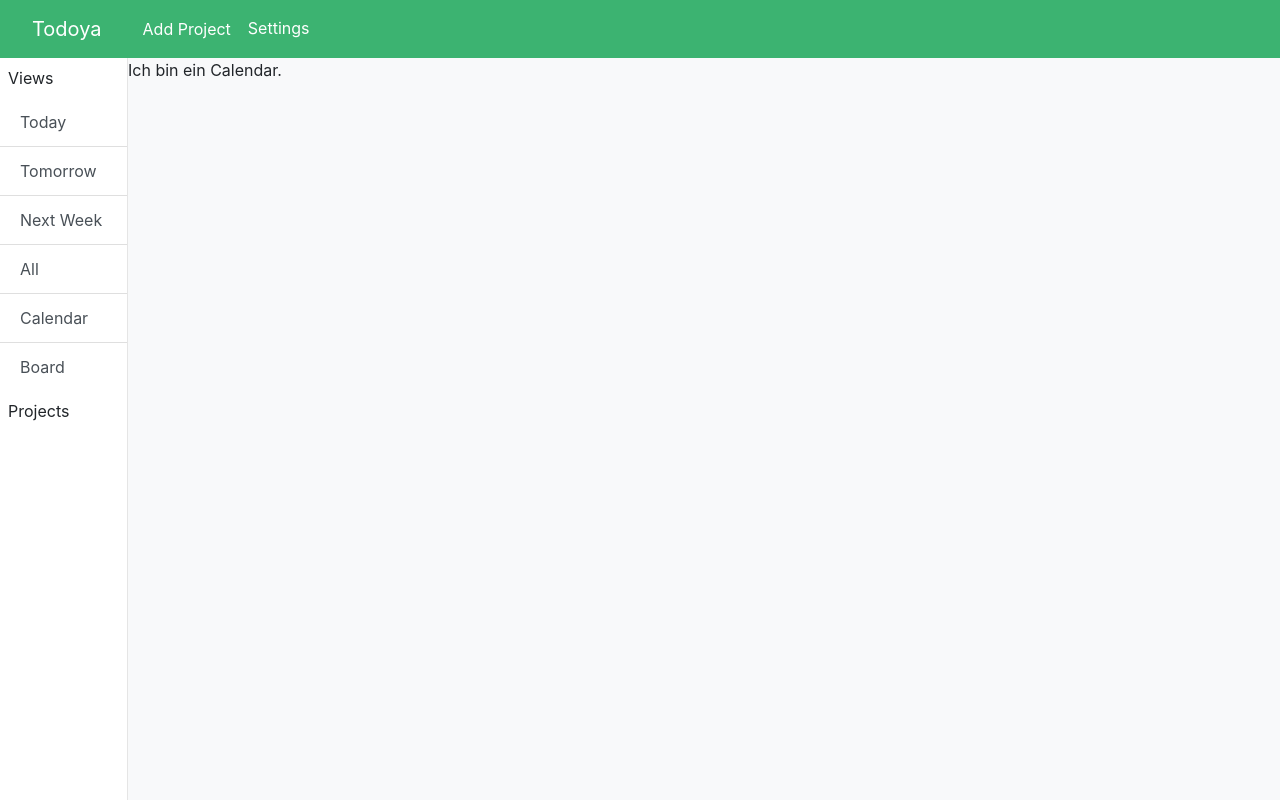
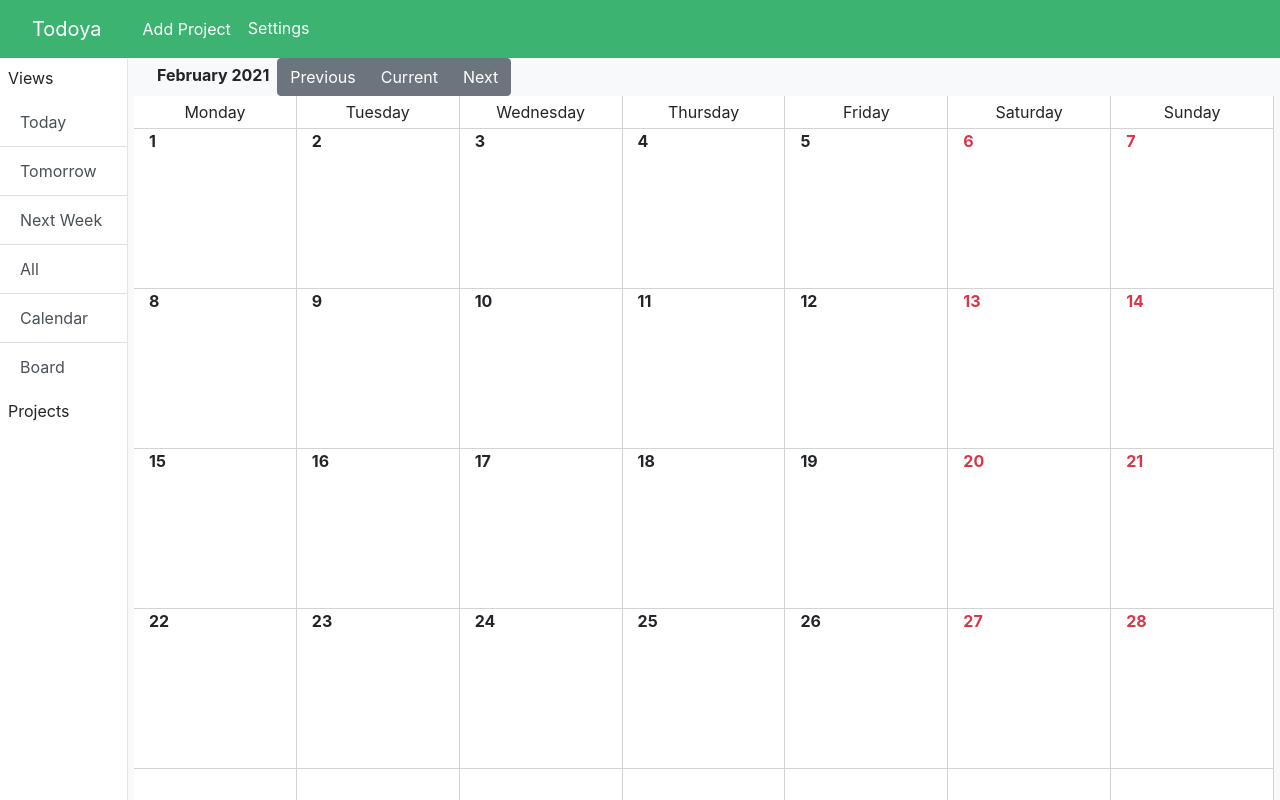
Before and after one commit to mytlogos/todoya, a Vue app in the folder frontend/: page /calendar in a window 1280 px wide. Shown: the top 800 px of the page. Built offline with nearby package versions, Linux system fonts and the light colour scheme.

Commit message:
feat: add primitive calendar

```diff
--- a/frontend/src/views/Calendar.vue
+++ b/frontend/src/views/Calendar.vue
@@ -1,17 +1,175 @@
 <template>
-  <div>
-      Ich bin ein Calendar.
-  </div>
+    <div>
+        <div class="container">
+            <span class="font-weight-bold p-2">{{ currentDisplayed() }}</span>
+            <div class="btn-group" role="group" aria-label="Navigation">
+                <button
+                    @click.left="navigate(-1)"
+                    type="button"
+                    class="btn btn-secondary"
+                >
+                    Previous
+                </button>
+                <button
+                    @click.left="navigate(0)"
+                    type="button"
+                    class="btn btn-secondary"
+                >
+                    Current
+                </button>
+                <button
+                    @click.left="navigate(1)"
+                    type="button"
+                    class="btn btn-secondary"
+                >
+                    Next
+                </button>
+            </div>
+        </div>
+        <div class="container">
+            <div class="row">
+                <div
+                    v-for="weekDay of weekDays"
+                    :key="weekDay.index"
+                    class="col day-cell bg-white text-center p-1"
+                >
+                    {{ weekDay.name }}
+                </div>
+            </div>
+            <div
+                v-for="week of [0, 1, 2, 3, 4, 5]"
+                :key="week"
+                class="row week-cell"
+            >
+                <div
+                    v-for="weekDay of weekDays"
+                    :key="weekDay.index"
+                    :class="{ 'text-danger': weekDay.weekEnd }"
+                    class="col day-cell bg-white"
+                >
+                    <span class="font-weight-bold">{{ dayOfMonth(weekDay.index, week) }}</span>
+                </div>
+            </div>
+        </div>
+    </div>
 </template>
 
 <script lang="ts">
 import { defineComponent } from "vue";
 
+enum Navigation {
+    Backward = -1,
+    Current = 0,
+    Forward = 1
+}
+
 export default defineComponent({
-    name: "Calendar"
+    name: "Calendar",
+    data() {
+        return {
+            current: new Date(),
+            weekDays: [
+                {
+                    index: 0,
+                    name: "Monday"
+                },
+                {
+                    index: 1,
+                    name: "Tuesday"
+                },
+                {
+                    index: 2,
+                    name: "Wednesday"
+                },
+                {
+                    index: 3,
+                    name: "Thursday"
+                },
+                {
+                    index: 4,
+                    name: "Friday"
+                },
+                {
+                    index: 5,
+                    name: "Saturday",
+                    weekEnd: true
+                },
+                {
+                    index: 6,
+                    name: "Sunday",
+                    weekEnd: true
+                }
+            ]
+        };
+    },
+    computed: {
+        calendar(): Array<Array<null | Date>> {
+            const calendar: Array<Array<null | Date>> = [];
+
+            for (let week = 0; week < 6; week++) {
+                // set the default values for empty days
+                calendar[week] = [null, null, null, null, null, null, null];
+            }
+            const current = new Date(this.current);
+            // start from day one
+            current.setDate(1);
+            let week = 0;
+            let previousWeekDay = 0;
+            for (
+                let currentMonth = current.getMonth();
+                currentMonth === current.getMonth();
+                current.setDate(current.getDate() + 1)
+            ) {
+                // set sunday as last day of week
+                const weekDay = (current.getDay() + 6) % 7;
+
+                if (previousWeekDay > weekDay) {
+                    week++;
+                }
+                previousWeekDay = weekDay;
+                calendar[week][weekDay] = new Date(current);
+            }
+            return calendar;
+        }
+    },
+    methods: {
+        navigate(direction: Navigation) {
+            let current = this.current.getMonth();
+
+            if (direction === Navigation.Current) {
+                current = new Date().getMonth();
+            }
+
+            this.current.setMonth(current + direction);
+            this.current = new Date(this.current);
+        },
+        dayOfMonth(weekDayIndex: number, weekIndex: number): null | number {
+            const value = this.calendar[weekIndex][weekDayIndex];
+            if (!value) {
+                return null;
+            }
+            return value.getDate();
+        },
+        currentDisplayed() {
+            const locale = navigator.languages
+                ? navigator.languages[0]
+                : navigator.language;
+            return this.current.toLocaleDateString(locale, {
+                month: "long",
+                year: "numeric"
+            });
+        }
+    }
 });
 </script>
 
-<style>
-
+<style scoped>
+.day-cell {
+    width: 10em;
+    border-right: 1px solid lightgrey;
+    border-bottom: 1px solid lightgrey;
+}
+.week-cell {
+    height: 10em;
+}
 </style>
```
